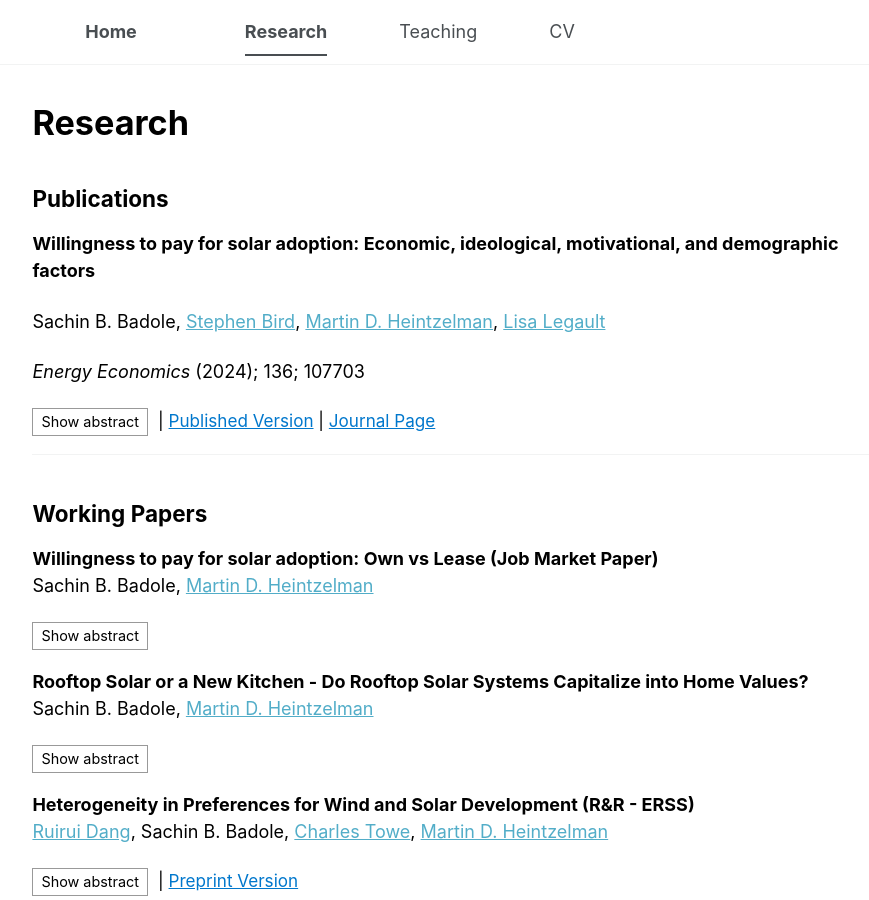
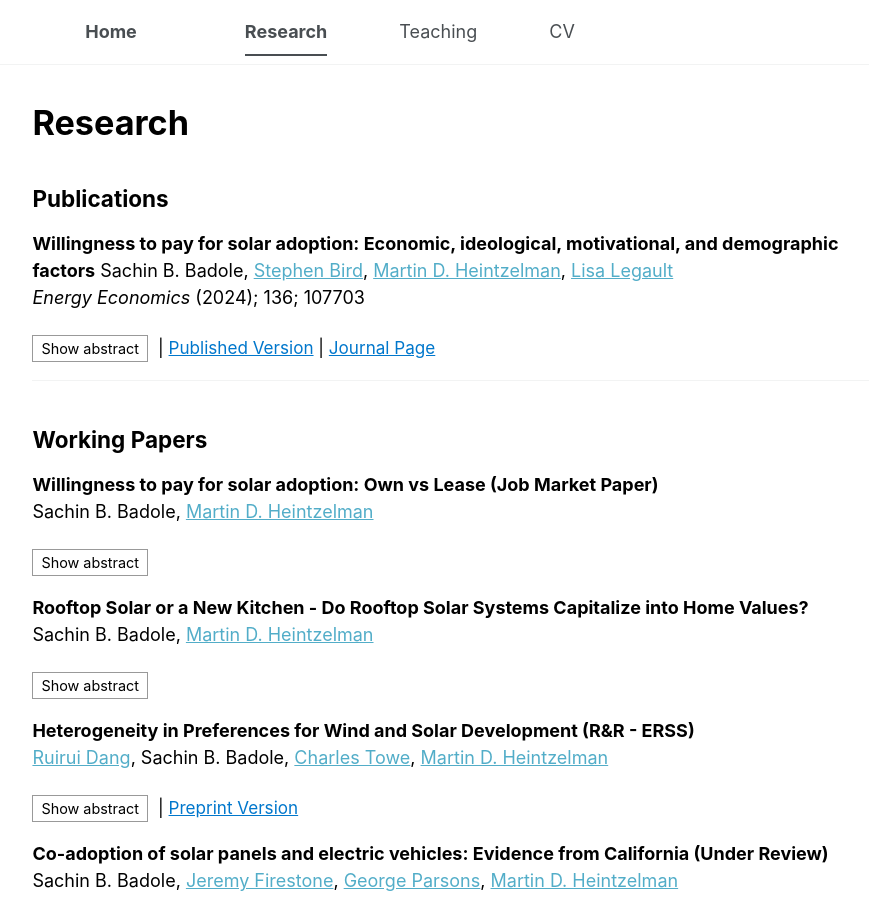
Before and after one commit to sachin-b-badole/sachin-b-badole.github.io, a Jekyll site: the page built from _pages/research.md, in a window 1280 px wide and 900 px high. Shown: the whole window, without its empty margins (301-1170 px from the left). Built offline with Jekyll 4.4.1, drawn with Linux system fonts in a browser that asks for light colours.

Commit message:
Update research.md

```diff
--- a/_pages/research.md
+++ b/_pages/research.md
@@ -10,7 +10,7 @@
 {% assign pubs = site.publications | where: "type", "publication" | sort: "year" | reverse %}
 {% for p in pubs %}
 **{{ p.title }}**
-{{ p.authors | join: ", " | markdownify}}
+{{ p.authors | join: ", "}}
 {% if p.journal %}_{{ p.journal }}_ ({{ p.year }}); {{ p.volume }}; {{ p.pages }}{% endif %}
 
 <details class="paper-details">
```
